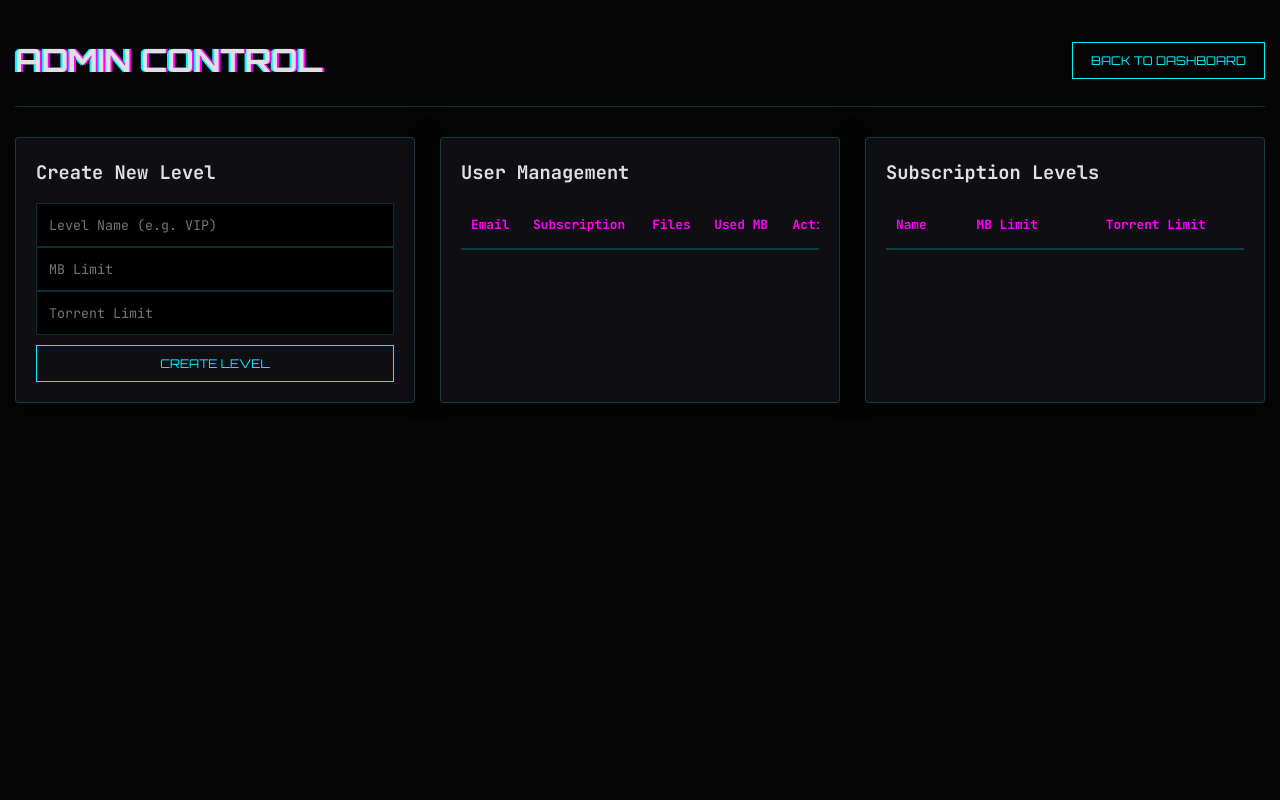
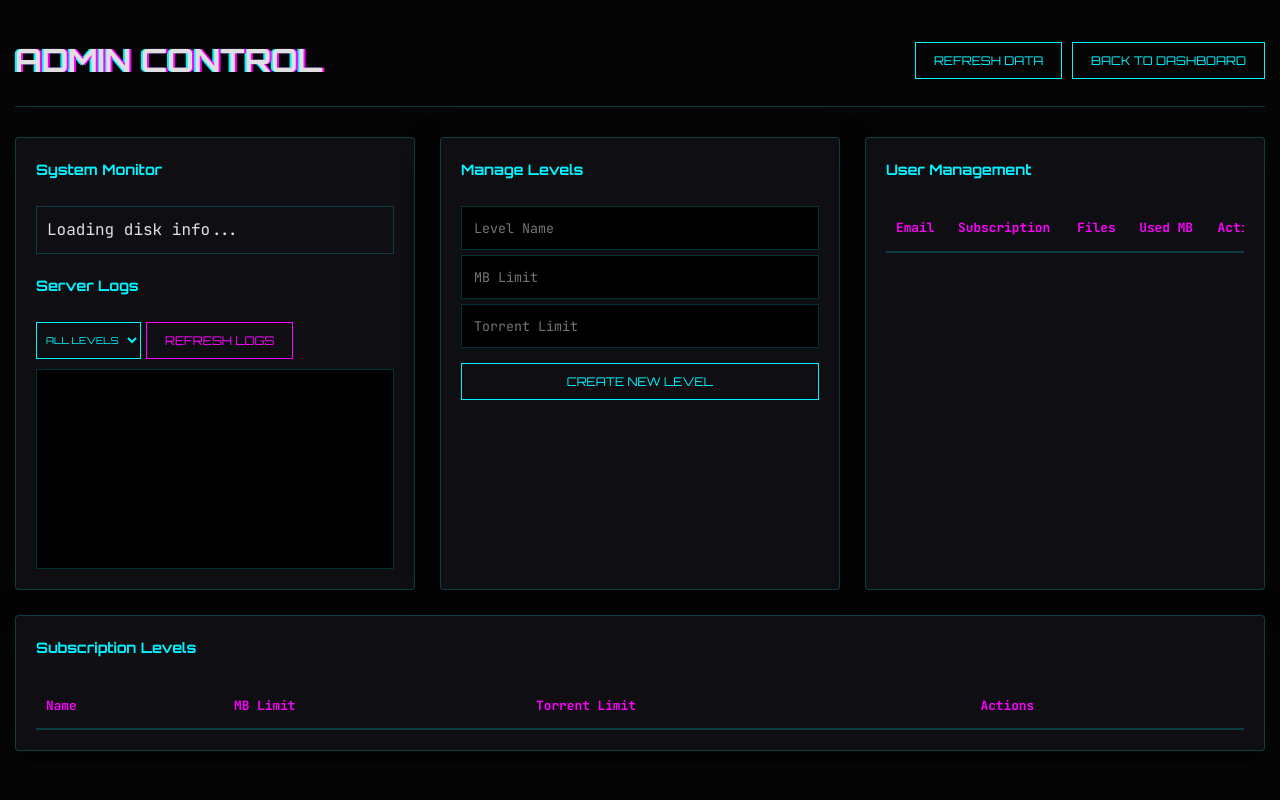
Before and after one commit to geekAmis/TORRENT_PRO, a Flask app: page /admin in a window 1280 px wide. Run offline with Flask 3, Linux system fonts and the light colour scheme; lists and menus that the app fills with data are empty.

Commit message:
Upload new commit.
Add new functions in Admin Panel

```diff
--- a/web/static/admin.js
+++ b/web/static/admin.js
@@ -1,6 +1,5 @@
 const API_URL = "/api";
 
-// Вспомогательная функция для запросов (аналог вашего apiFetch)
 async function adminFetch(path, options = {}) {
     const response = await fetch(`${API_URL}${path}`, {
         credentials: "include",
@@ -14,24 +13,86 @@
 }
 
 let currentTargetUserId = null;
+let currentEditLvlId = null;
 
 async function loadAdminData() {
     try {
-        const [usersRes, levelsRes] = await Promise.all([
+        // Загружаем всё параллельно
+        const [usersRes, levelsRes, diskRes, logsRes] = await Promise.all([
             adminFetch("/admin/users"),
-            adminFetch("/subscribe/levels")
+            adminFetch("/subscribe/levels"),
+            adminFetch("/admin/system/disk"),
+            adminFetch("/admin/system/logs?limit=50")
         ]);
 
         const users = await usersRes.json();
         const levels = await levelsRes.json();
+        const disk = await diskRes.json();
+        const logs = await logsRes.json();
 
         renderUsers(users, levels);
         renderLevels(levels);
+        renderDisk(disk);
+        renderLogs(logs.logs);
+
     } catch (err) {
         console.error("Failed to load admin data:", err);
         alert("Ошибка загрузки данных. Проверьте права доступа.");
     }
 }
+
+// --- SYSTEM RENDERING ---
+
+function renderDisk(disk) {
+    const container = document.getElementById("disk-info");
+    container.innerHTML = `
+        <div style="font-size: 0.8rem;">
+            <div style="color: var(--neon-cyan)">Path: ${disk.path}</div>
+            <div>Free: <span style="color: #00ff00">${disk.free_gb} GB</span></div>
+            <div>Used: <span style="color: var(--neon-magenta)">${disk.used_gb} GB</span></div>
+            <div>Total: ${disk.total_gb} GB</div>
+            <div style="width: 100%; background: #222; height: 8px; margin-top: 5px; border-radius: 4px;">
+                <div style="width: ${disk.percent_used}%; background: var(--neon-cyan); height: 100%; border-radius: 4px;"></div>
+            </div>
+            <div style="font-size: 0.6rem; text-align: right; margin-top: 2px;">${disk.percent_used}% used</div>
+        </div>
+    `;
+}
+
+function renderLogs(logs) {
+    const container = document.getElementById("logs-container");
+    container.innerHTML = "";
+    logs.forEach(log => {
+        const div = document.createElement("div");
+        div.style.marginBottom = "5px";
+        div.style.borderBottom = "1px solid #111";
+
+        let color = "var(--text)";
+        if (log.level === "ERROR") color = "var(--neon-magenta)";
+        if (log.level === "WARNING") color = "orange";
+
+        div.innerHTML = `
+            <span style="color: #666;">[${log.timestamp.split(' ')[1].split(',')[0]}]</span>
+            <span style="color: ${color}; font-weight: bold;">${log.level}</span>:
+            <span>${log.message}</span>
+        `;
+        container.appendChild(div);
+    });
+    container.scrollTop = 0; // Скроллим к последним (т.к. мы сортируем reverse)
+}
+
+async function loadLogs() {
+    const level = document.getElementById("log-level-filter").value;
+    try {
+        const res = await adminFetch(`/admin/system/logs?level=${level}&limit=50`);
+        const data = await res.json();
+        renderLogs(data.logs);
+    } catch (err) {
+        console.error(err);
+    }
+}
+
+// --- USER RENDERING ---
 
 function renderUsers(users, levels) {
     const tbody = document.getElementById("users-table-body");
@@ -45,12 +106,27 @@
             <td>${user.downloads_count}</td>
             <td>${user.total_mb} MB</td>
             <td>
-                <button class="btn btn-sm" onclick="openSubModal(${user.id}, '${user.email}', ${JSON.stringify(levels).replace(/"/g, '&quot;')})">Set Sub</button>
+                <div style="display:flex; gap: 5px;">
+                    <button class="btn btn-sm" onclick="openSubModal(${user.id}, '${user.email}', ${JSON.stringify(levels).replace(/"/g, '&quot;')})">Set Sub</button>
+                    <button class="btn btn-sm btn-magenta" onclick="deleteUser(${user.id})">Del</button>
+                </div>
             </td>
         `;
         tbody.appendChild(tr);
     });
 }
+
+async function deleteUser(userId) {
+    if (!confirm("Удалить пользователя навсегда?")) return;
+    try {
+        await adminFetch(`/admin/users/${userId}`, { method: "DELETE" });
+        loadAdminData();
+    } catch (err) {
+        alert(err.message);
+    }
+}
+
+// --- LEVEL RENDERING ---
 
 function renderLevels(levels) {
     const tbody = document.getElementById("levels-table-body");
@@ -59,8 +135,14 @@
         const tr = document.createElement("tr");
         tr.innerHTML = `
             <td>${lvl.name}</td>
-            <td>${lvl.mb_limit}</td>
+            <td>${lvl.mb_limit} MB</td>
             <td>${lvl.torrent_limit}</td>
+            <td>
+                <div style="display:flex; gap: 5px;">
+                    <button class="btn btn-sm" onclick="openEditLvlModal(${JSON.stringify(lvl).replace(/"/g, '&quot;')})">Edit</button>
+                    <button class="btn btn-sm btn-magenta" onclick="deleteLevel(${lvl.id})">Del</button>
+                </div>
+            </td>
         `;
         tbody.appendChild(tr);
     });
@@ -82,18 +164,57 @@
     params.append("torrent_limit", torrent);
 
     try {
-        await adminFetch("/admin/set/levels", {
-            method: "POST",
-            body: params
-        });
-
-        location.reload();
+        await adminFetch("/admin/set/levels", { method: "POST", body: params });
+        loadAdminData();
     } catch (err) {
         alert(err.message);
     }
 }
 
-// Модальное окно управления подпиской
+async function deleteLevel(levelId) {
+    if (!confirm("Удалить тариф? (Нельзя, если на нем есть пользователи)")) return;
+    try {
+        await adminFetch(`/admin/levels/${levelId}`, { method: "DELETE" });
+        loadAdminData();
+    } catch (err) {
+        alert(err.message);
+    }
+}
+
+// Редактирование
+function openEditLvlModal(lvl) {
+    currentEditLvlId = lvl.id;
+    document.getElementById("edit-lvl-id").value = lvl.id;
+    document.getElementById("edit-lvl-name").value = lvl.name;
+    document.getElementById("edit-lvl-mb").value = lvl.mb_limit;
+    document.getElementById("edit-lvl-torrent").value = lvl.torrent_limit;
+    document.getElementById("edit-lvl-modal").style.display = "block";
+}
+
+async function saveLevelEdit() {
+    const name = document.getElementById("edit-lvl-name").value;
+    const mb = parseFloat(document.getElementById("edit-lvl-mb").value);
+    const torrent = parseInt(document.getElementById("edit-lvl-torrent").value);
+
+    const params = new URLSearchParams();
+    params.append("name", name);
+    params.append("mb_limit", mb);
+    params.append("torrent_limit", torrent);
+
+    try {
+        await adminFetch(`/admin/levels/${currentEditLvlId}`, {
+            method: "PUT",
+            body: params
+        });
+        document.getElementById("edit-lvl-modal").style.display = "none";
+        loadAdminData();
+    } catch (err) {
+        alert(err.message);
+    }
+}
+
+// --- MODALS ---
+
 function openSubModal(userId, email, levels) {
     currentTargetUserId = userId;
     document.getElementById("modal-user-email").textContent = email;
@@ -102,9 +223,8 @@
 
     levels.forEach(lvl => {
         const btn = document.createElement("button");
-        btn.className = "btn btn-sm btn-magenta";
-        btn.style.marginRight = "5px";
-        btn.textContent = lvl.name;
+        btn.className = "btn btn-full btn-magenta";
+        btn.textContent = `Set to ${lvl.name}`;
         btn.onclick = () => applySubscription(lvl.id);
         container.appendChild(btn);
     });
@@ -114,12 +234,13 @@
 
 async function applySubscription(levelId) {
     try {
+        // Внимание: в твоем Python коде это PATCH /admin/users/{user_id}/subscription
+        // Но в запросе ты пытался отправить query param. Исправляем на правильный путь.
         await adminFetch(`/admin/users/${currentTargetUserId}/subscription?level_id=${levelId}`, {
             method: "PATCH"
         });
-
         closeModal();
-        location.reload();
+        loadAdminData();
     } catch (err) {
         alert(err.message);
     }
@@ -127,7 +248,11 @@
 
 function closeModal() {
     document.getElementById("sub-modal").style.display = "none";
+    document.getElementById("edit-lvl-modal").style.display = "none";
 }
 
-// Инициализация
+function refreshAll() {
+    loadAdminData();
+}
+
 document.addEventListener("DOMContentLoaded", loadAdminData);
--- a/web/static/styles.css
+++ b/web/static/styles.css
@@ -108,7 +108,7 @@
 .btn-full { width: 100%; margin-top: 10px; }
 
 /* Инпуты и текст (защита от вылета за границы) */
-input[type="text"], input[type="file"] {
+input[type="text"], input[type="file"], input[type="number"] {
     width: 100%;
     max-width: 100%;
     background: #000;
@@ -117,6 +117,7 @@
     padding: 12px;
     font-family: inherit;
     outline: none;
+    margin-bottom: .3rem;
 }
 
 p, span, div, td, th, .glitch-text {
@@ -273,7 +274,7 @@
     background: transparent;
     border: 1px solid var(--neon-cyan);
     color: var(--neon-cyan);
-    padding: 4px;
+    padding: revert-rule;
     display: flex;
     align-items: center;
     justify-content: center;
--- a/web/templates/admin.html
+++ b/web/templates/admin.html
@@ -12,32 +12,61 @@
     <div class="container">
         <header>
             <h1 class="glitch">ADMIN CONTROL</h1>
-            <button class="btn" onclick="window.location.href='/'">Back to Dashboard</button>
+            <div class="header-actions">
+                <button class="btn" onclick="refreshAll()">Refresh Data</button>
+                <button class="btn" onclick="window.location.href='/'">Back to Dashboard</button>
+            </div>
         </header>
 
         <div class="dashboard-grid">
 
-            <!-- Секция создания уровня -->
+            <!-- СЕКЦИЯ МОНИТОРИНГА СИСТЕМЫ -->
             <div class="card">
                 <div class="card-header">
-                    <h3>Create New Level</h3>
+                    <h3 class="card-header-title">System Monitor</h3>
+                </div>
+                <div id="disk-info" class="info-box" style="margin-bottom: 20px; padding: 10px; border: 1px solid var(--border);">
+                    <!-- Диск загрузится сюда -->
+                    Loading disk info...
+                </div>
+                <div class="card-header">
+                    <h3 class="card-header-title">Server Logs</h3>
+                </div>
+                <div class="log-controls" style="display: flex; gap: 5px; margin-bottom: 10px;">
+                    <select id="log-level-filter" class="btn btn-sm" style="padding: 2px 5px; font-size: 0.6rem;">
+                        <option value="">All Levels</option>
+                        <option value="ERROR">Error</option>
+                        <option value="WARNING">Warning</option>
+                        <option value="INFO">Info</option>
+                    </select>
+                    <button class="btn btn-sm btn-magenta" onclick="loadLogs()">Refresh Logs</button>
+                </div>
+                <div id="logs-container" class="logs-view" style="height: 200px; overflow-y: auto; background: #000; font-size: 0.7rem; padding: 10px; border: 1px solid var(--border); font-family: 'JetBrains Mono';">
+                    <!-- Логи загрузятся сюда -->
+                </div>
+            </div>
+
+            <!-- СЕКЦИЯ СОЗДАНИЯ И РЕДАКТИРОВАНИЯ ТАРИФОВ -->
+            <div class="card">
+                <div class="card-header">
+                    <h3 class="card-header-title">Manage Levels</h3>
                 </div>
                 <div class="input-group">
-                    <input type="text" id="lvl-name" placeholder="Level Name (e.g. VIP)">
+                    <input type="text" id="lvl-name" placeholder="Level Name">
                 </div>
                 <div class="input-group">
-                    <input type="number" id="lvl-mb" placeholder="MB Limit" style="width:100%; background:#000; border:1px solid var(--border); color:var(--neon-cyan); padding:12px; font-family:inherit; outline:none;">
+                    <input type="number" id="lvl-mb" placeholder="MB Limit">
                 </div>
                 <div class="input-group">
-                    <input type="number" id="lvl-torrent" placeholder="Torrent Limit" style="width:100%; background:#000; border:1px solid var(--border); color:var(--neon-cyan); padding:12px; font-family:inherit; outline:none;">
+                    <input type="number" id="lvl-torrent" placeholder="Torrent Limit">
                 </div>
-                <button class="btn btn-full" onclick="createLevel()">Create Level</button>
+                <button class="btn btn-full" onclick="createLevel()">Create New Level</button>
             </div>
 
-            <!-- Список пользователей -->
+            <!-- СПИСОК ПОЛЬЗОВАТЕЛЕЙ -->
             <div class="card" style="grid-column: span 2;">
                 <div class="card-header">
-                    <h3>User Management</h3>
+                    <h3 class="card-header-title">User Management</h3>
                 </div>
                 <div class="table-responsive">
                     <table>
@@ -50,17 +79,15 @@
                                 <th>Actions</th>
                             </tr>
                         </thead>
-                        <tbody id="users-table-body">
-                            <!-- Загружается через JS -->
-                        </tbody>
+                        <tbody id="users-table-body"></tbody>
                     </table>
                 </div>
             </div>
 
-            <!-- Список уровней -->
+            <!-- СПИСОК ТАРИФОВ -->
             <div class="card" style="grid-column: span 2;">
                 <div class="card-header">
-                    <h3>Subscription Levels</h3>
+                    <h3 class="card-header-title">Subscription Levels</h3>
                 </div>
                 <div class="table-responsive">
                     <table>
@@ -69,11 +96,10 @@
                                 <th>Name</th>
                                 <th>MB Limit</th>
                                 <th>Torrent Limit</th>
+                                <th>Actions</th>
                             </tr>
                         </thead>
-                        <tbody id="levels-table-body">
-                            <!-- Загружается через JS -->
-                        </tbody>
+                        <tbody id="levels-table-body"></tbody>
                     </table>
                 </div>
             </div>
@@ -81,13 +107,25 @@
         </div>
     </div>
 
-    <!-- Модальное окно смены подписки (упрощенно) -->
+    <!-- МОДАЛКА СМЕНЫ ПОДПИСКИ -->
     <div id="sub-modal" style="display:none; position:fixed; top:50%; left:50%; transform:translate(-50%, -50%); background:var(--panel); border:2px solid var(--neon-cyan); padding:30px; z-index:100; box-shadow: 0 0 50px #000;">
-        <h3>Assign Subscription</h3>
-        <p id="modal-user-email" style="color:var(--neon-magenta); font-size:0.8rem;"></p>
-        <div id="levels-select-container" style="margin: 20px 0;"></div>
+        <h3 class="card-header-title">Assign Subscription</h3>
+        <p id="modal-user-email" style="color:var(--neon-magenta); font-size:0.8rem; margin-bottom: 15px;"></p>
+        <div id="levels-select-container" style="margin: 20px 0; display: flex; flex-direction: column; gap: 10px;"></div>
         <button class="btn" onclick="closeModal()">Cancel</button>
-        <button class="btn btn-magenta" id="confirm-sub-btn">Apply</button>
+    </div>
+
+    <!-- МОДАЛКА РЕДАКТИРОВАНИЯ ТАРИФА -->
+    <div id="edit-lvl-modal" style="display:none; position:fixed; top:50%; left:50%; transform:translate(-50%, -50%); background:var(--panel); border:2px solid var(--neon-magenta); padding:30px; z-index:101; box-shadow: 0 0 50px #000;">
+        <h3 class="card-header-title">Edit Level</h3>
+        <input type="hidden" id="edit-lvl-id">
+        <div class="input-group"><input type="text" id="edit-lvl-name" placeholder="Name"></div>
+        <div class="input-group"><input type="number" id="edit-lvl-mb" placeholder="MB Limit"></div>
+        <div class="input-group"><input type="number" id="edit-lvl-torrent" placeholder="Torrent Limit"></div>
+        <div style="display:flex; gap:10px; margin-top:20px;">
+            <button class="btn btn-magenta" onclick="saveLevelEdit()">Save</button>
+            <button class="btn" onclick="document.getElementById('edit-lvl-modal').style.display='none'">Cancel</button>
+        </div>
     </div>
 
     <script src="/static/admin.js"></script>
```
Also changed, not shown: main.py (+165 -28 lines), web/static/script.js (+96 -12 lines).
